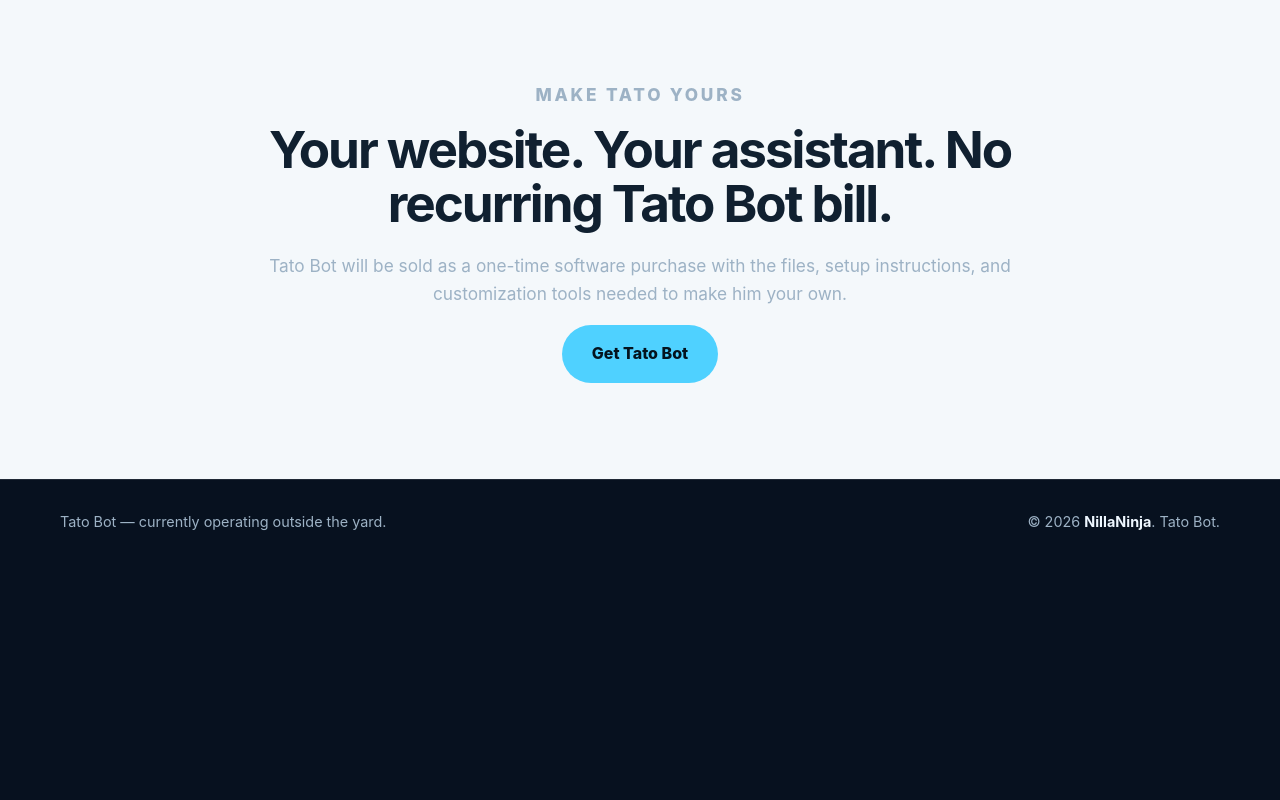
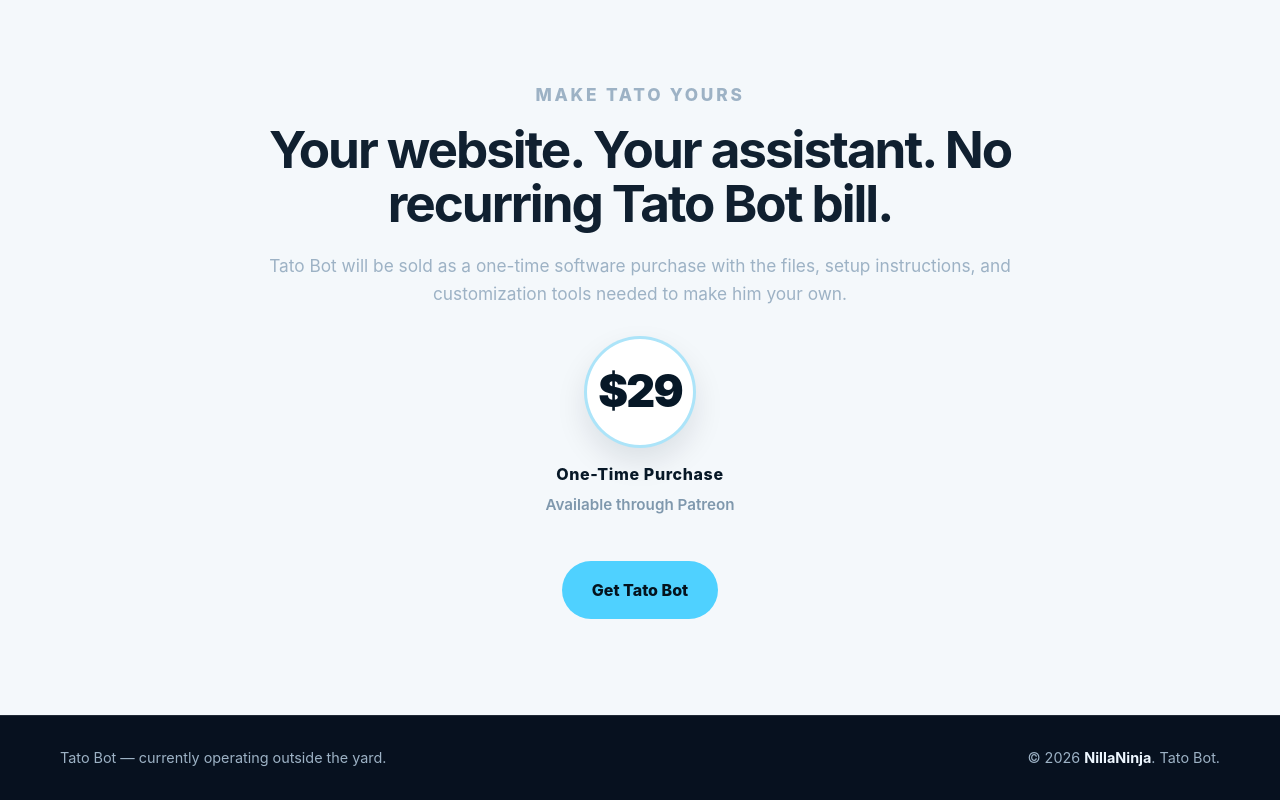
Before and after one commit to thenillaninja/tato-bot-demo, a plain HTML site: page index.html in a window 1280 px wide. Shown: the part 4267-5067 px from the top of the page. Before the commit the page ends 4830 px from the top, so only its background shows below. Drawn offline with Linux system fonts and the light colour scheme.

Commit message:
Add  one-time purchase pricing

```diff
--- a/css/style.css
+++ b/css/style.css
@@ -790,3 +790,51 @@
     justify-content: center;
   }
 }
+
+/* Tato Bot purchase price */
+.tato-price {
+  margin: 1.75rem auto 1.75rem;
+  display: flex;
+  flex-direction: column;
+  align-items: center;
+  text-align: center;
+}
+
+.tato-price-amount {
+  width: 7rem;
+  height: 7rem;
+  margin: 0 auto 0.9rem;
+  display: flex;
+  align-items: center;
+  justify-content: center;
+  border-radius: 999px;
+  background: #ffffff;
+  border: 3px solid rgba(72, 195, 242, 0.45);
+  box-shadow: 0 14px 30px rgba(7, 24, 39, 0.10);
+  color: #071827;
+  font-size: clamp(2.1rem, 5vw, 2.8rem);
+  font-weight: 900;
+  letter-spacing: -0.04em;
+  line-height: 1;
+}
+
+.tato-price-type {
+  color: #071827;
+  font-size: 1rem;
+  font-weight: 800;
+  letter-spacing: 0.04em;
+}
+
+.tato-price-platform {
+  margin-top: 0.35rem;
+  color: #7f98ad;
+  font-size: 0.95rem;
+  font-weight: 600;
+}
+
+.tato-price + a,
+.tato-price + .button,
+.tato-price + .button-primary,
+.tato-price + .button.button-primary {
+  margin-top: 1rem;
+}
--- a/index.html
+++ b/index.html
@@ -365,7 +365,14 @@
           setup instructions, and customization tools needed to make him your own.
         </p>
 
-        <a
+
+        <div class="tato-price" aria-label="Tato Bot price">
+          <div class="tato-price-amount">$29</div>
+          <div class="tato-price-type">One-Time Purchase</div>
+          <div class="tato-price-platform">Available through Patreon</div>
+        </div>
+
+<a
           class="button button-primary button-large"
           href="https://www.patreon.com/TheNillaNinja/posts/tato-bot-website-166722285"
           target="_blank"
```
